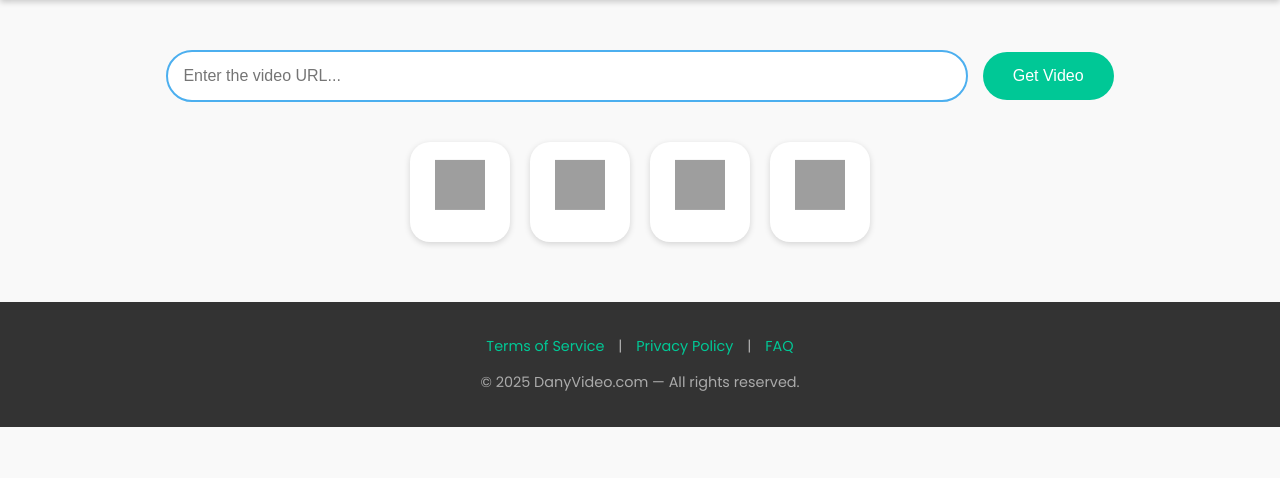
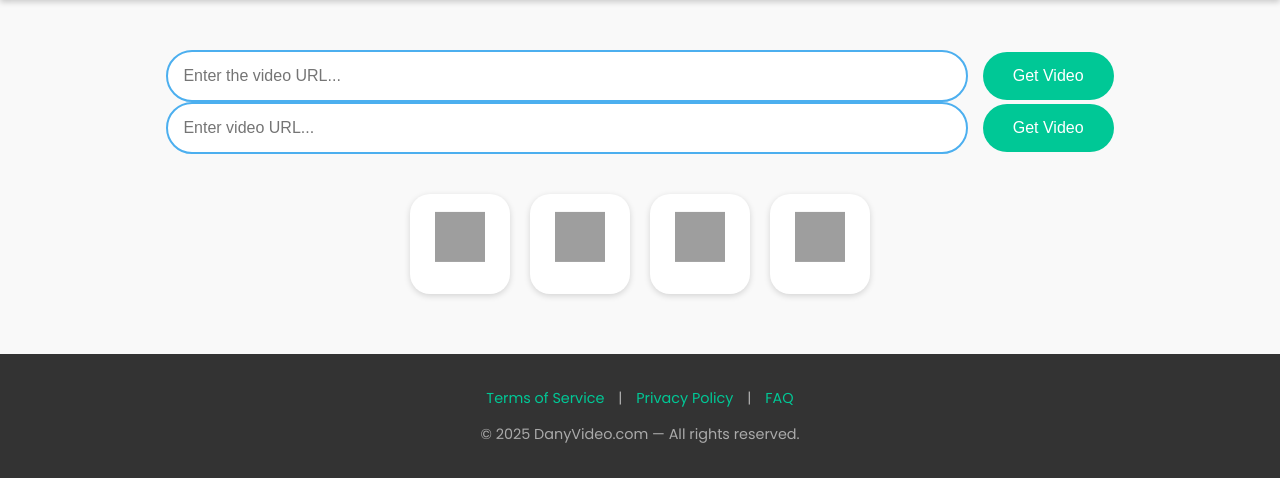
Before and after one commit to abirhussen577-ctrl/DanyVideo, a Flask app: page / in a window 1280 px wide. Shown: the part 85-563 px from the top of the page. Run offline with Flask 3, Linux system fonts and the light colour scheme; grey boxes are pictures that could not be loaded.

Commit message:
Update index.html

```diff
--- a/templates/index.html
+++ b/templates/index.html
@@ -123,7 +123,10 @@
     <form id="urlForm">
       <input type="text" id="url" placeholder="Enter the video URL...">
       <button type="submit">Get Video</button>
-    </form>
+    <form action="/" method="POST">
+  <input type="text" name="url" placeholder="Enter video URL..." required>
+  <button type="submit">Get Video</button>
+</form>
 
     <div class="platforms">
       <div class="platform"><img src="https://cdn-icons-png.flaticon.com/512/733/733547.png" alt="Facebook"></div>
```
